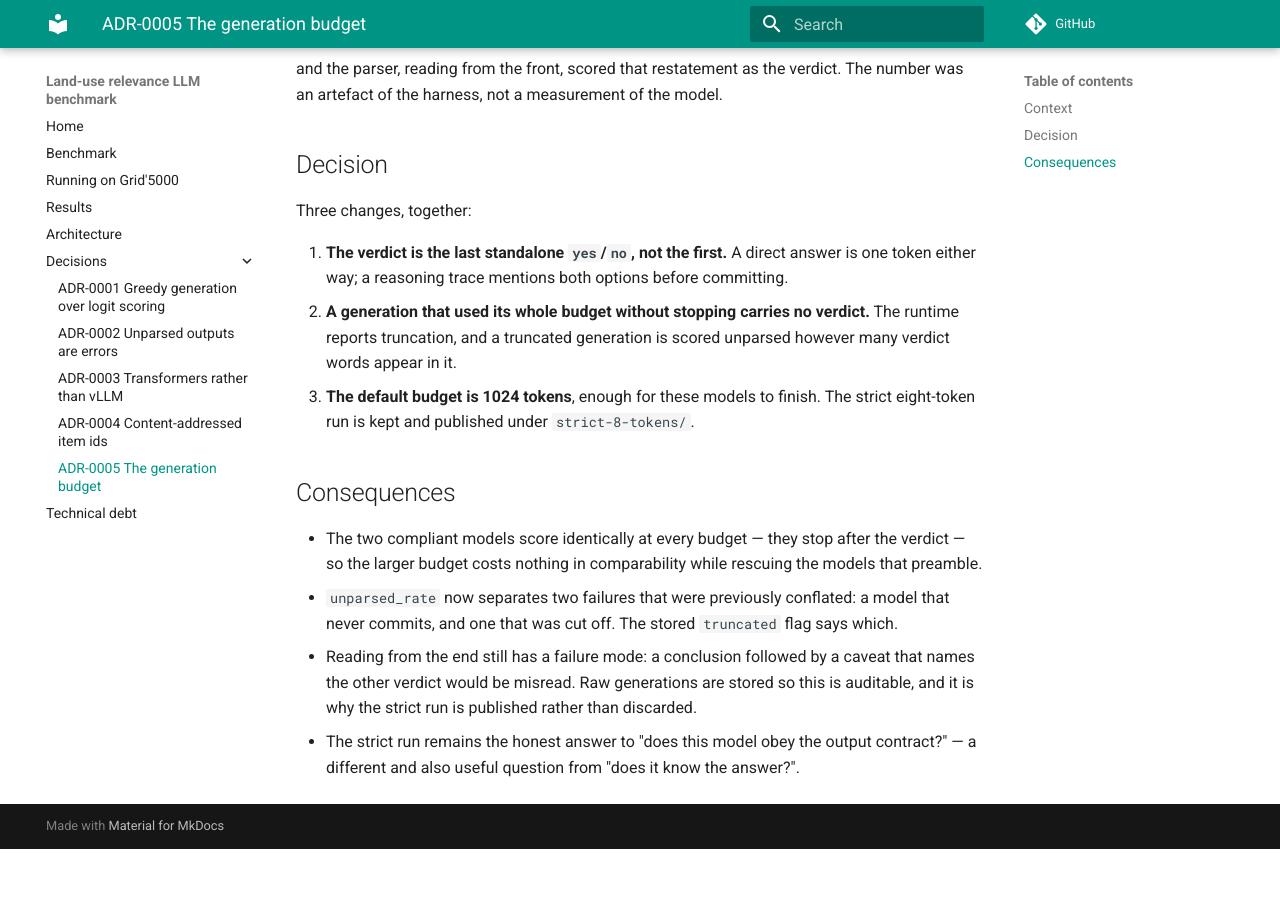
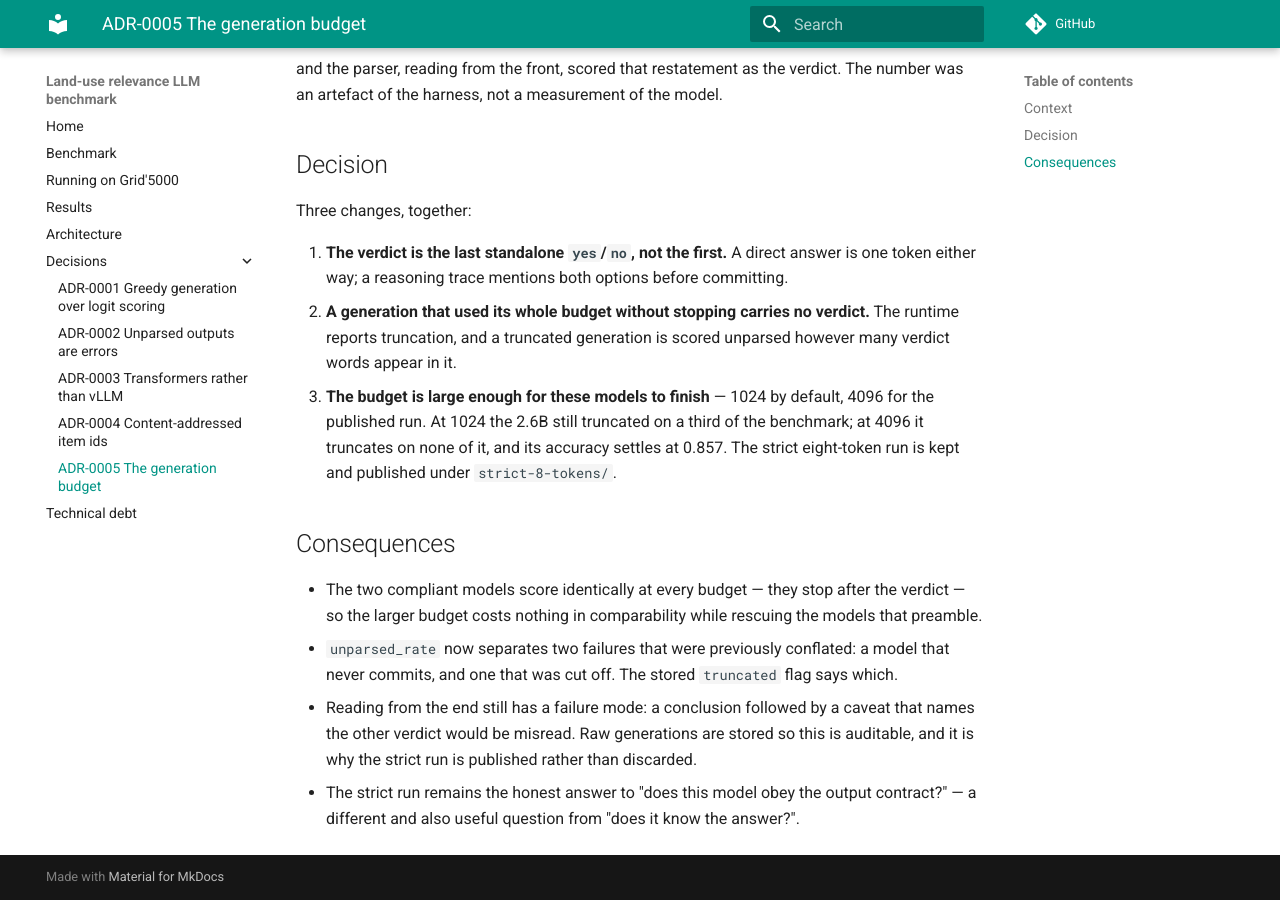
Before and after one commit to NoeFlandre/benchmark-llms-landuse-relevance, an MkDocs documentation site: the page built from docs/adr/0005-generation-budget.md, in a window 1280 px wide and 900 px high, scrolled down 509 px. Built offline with MkDocs 1.6.1 and Material for MkDocs 9.7.7, drawn with Linux system fonts in a browser that asks for light colours; comment, search, counter and statistics services are not loaded; before the commit the page ends 1358 px from its top, so only the background shows below that.

Commit message:
Record what the budget had to be, not what it seemed it should be
Co-Authored-By: Claude Opus 5 <noreply@anthropic.com>

```diff
--- a/docs/adr/0005-generation-budget.md
+++ b/docs/adr/0005-generation-budget.md
@@ -28,7 +28,9 @@ Three changes, together:
 2. **A generation that used its whole budget without stopping carries no verdict.** The
    runtime reports truncation, and a truncated generation is scored unparsed however
    many verdict words appear in it.
-3. **The default budget is 1024 tokens**, enough for these models to finish. The strict
+3. **The budget is large enough for these models to finish** — 1024 by default, 4096 for
+   the published run. At 1024 the 2.6B still truncated on a third of the benchmark; at
+   4096 it truncates on none of it, and its accuracy settles at 0.857. The strict
    eight-token run is kept and published under `strict-8-tokens/`.
 
 ## Consequences
```
